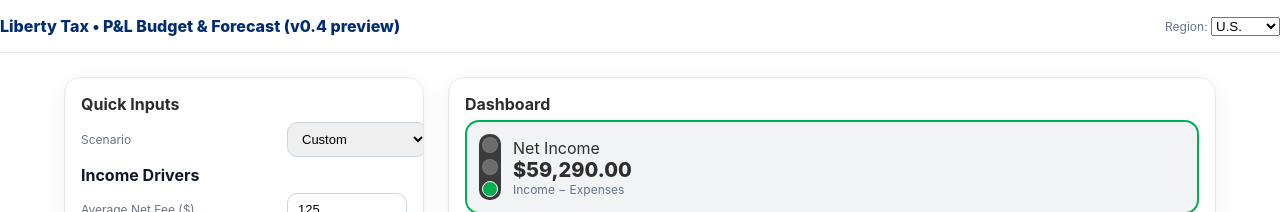
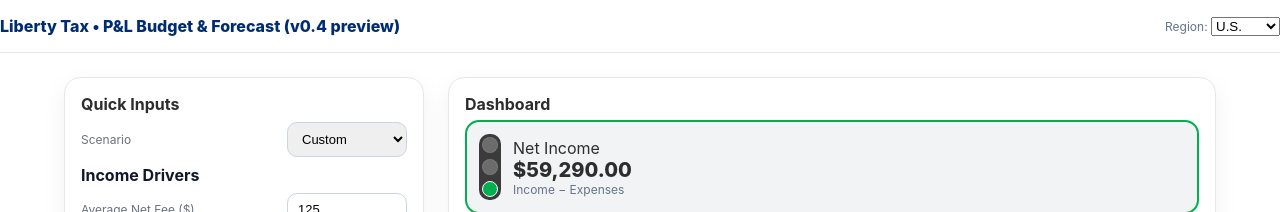
Before and after one commit to ScubaCod2020/libertytax-pnl-webapp, a React (Vite) app: page / in a window 1280 px wide. Shown: the top 212 px of the page. Built offline with nearby package versions, Linux system fonts and the light colour scheme.

Commit message:
Update styles.css
fix(ui): cap Scenario dropdown width in left rail

- Restrict selects in Quick Inputs to auto width with sensible min/max
- Prevents Scenario selector from stretching to column width

```diff
--- a/src/styles.css
+++ b/src/styles.css
@@ -142,3 +142,17 @@ body{margin:0;font-family:Inter,system-ui,Segoe UI,Arial,Helvetica,sans-serif;co
   width: 100%;
   min-width: 0;
 }
+
+/* Limit dropdown width in the left rail (Quick Inputs) */
+.stack select {
+  width: auto;          /* size to content */
+  max-width: 160px;     /* cap so it never stretches awkwardly */
+  min-width: 110px;     /* keep it tappable */
+}
+
+/* If ScenarioSelector renders inside .input-row, this keeps it neat */
+.stack .input-row select {
+  width: auto;
+  max-width: 160px;
+  min-width: 110px;
+}
```
